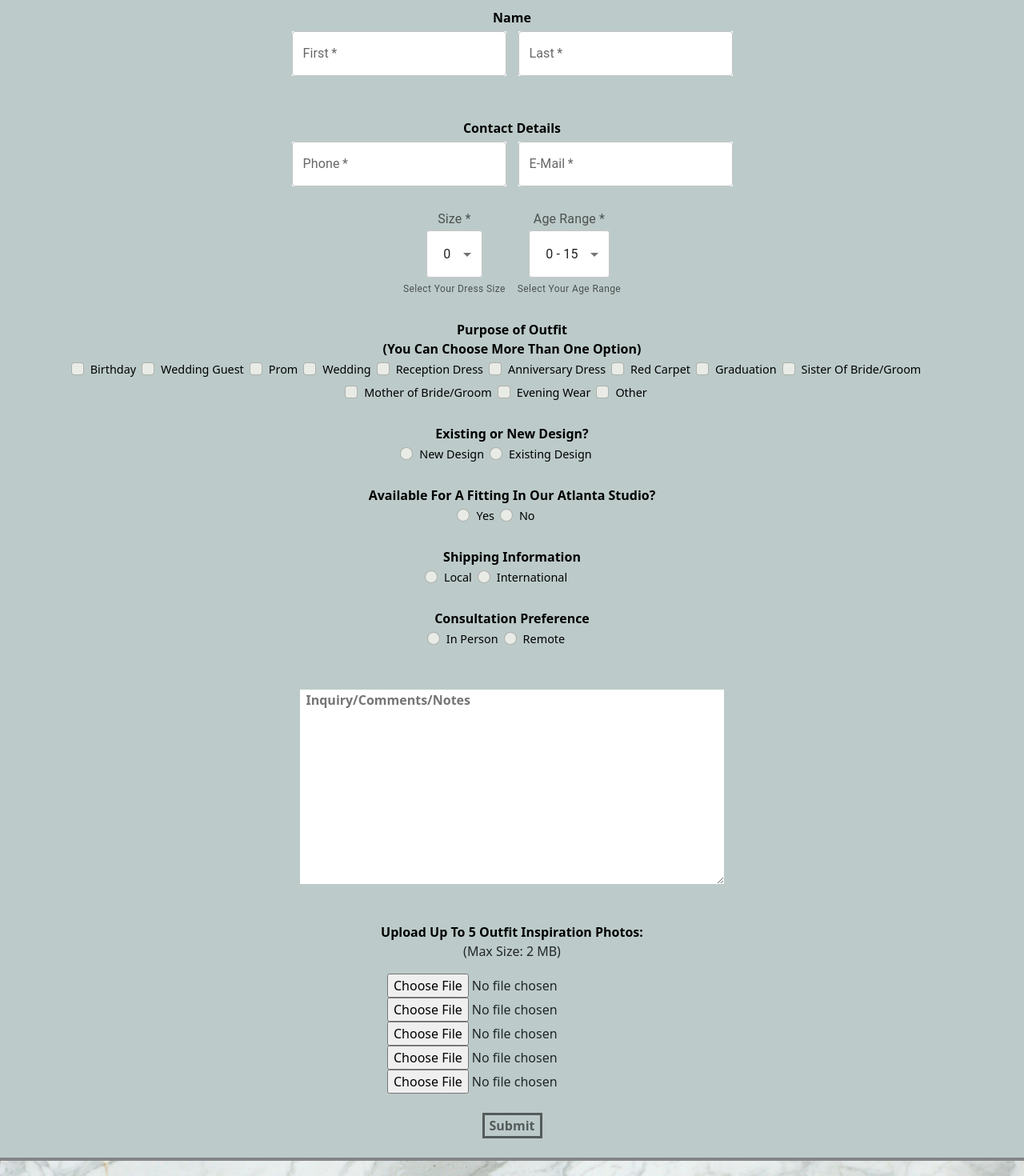
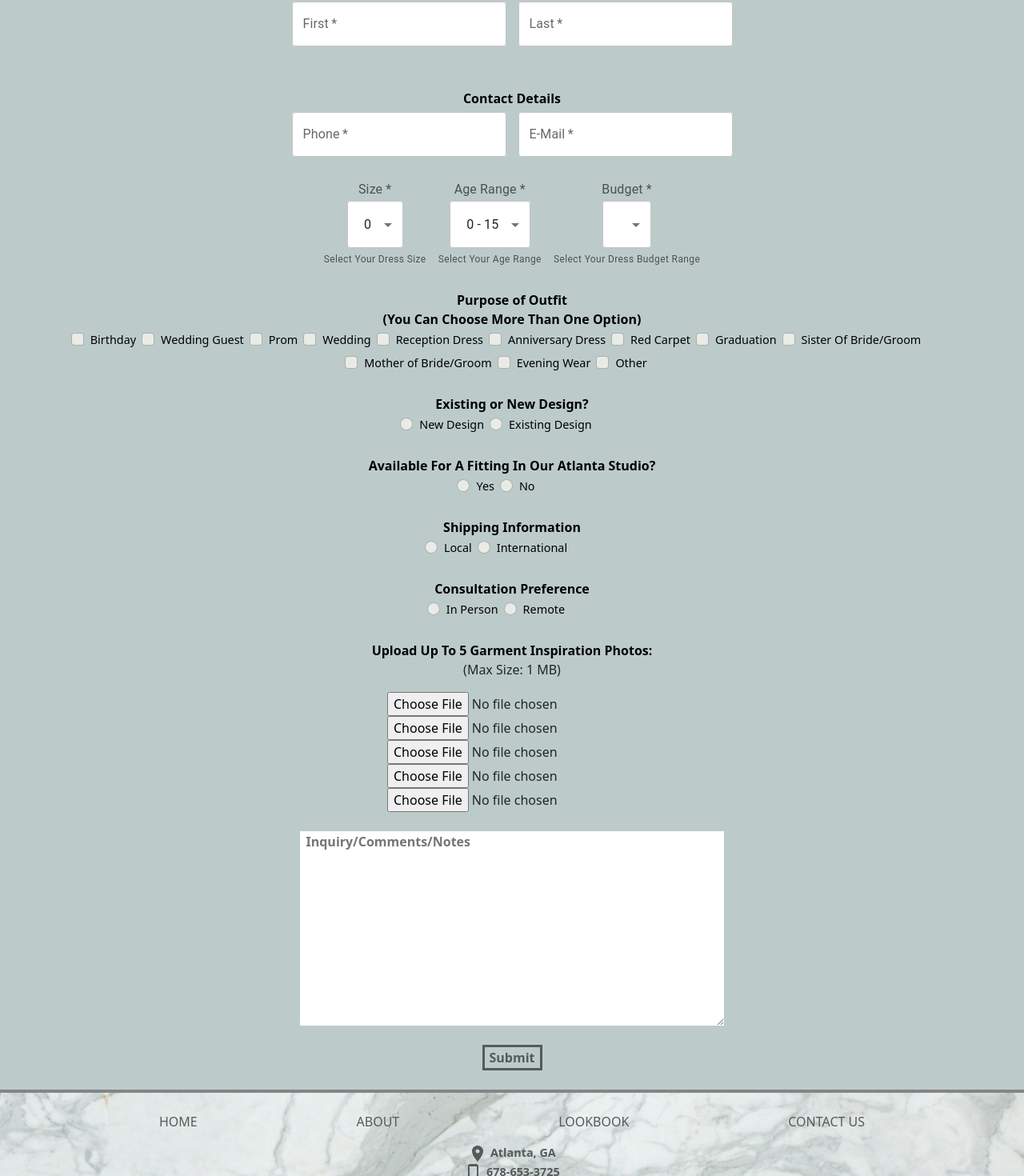
Before and after one commit to SgtHouston/Fashion-Gallery, a React (Create React App) app: page /contact in a window 1280 px wide. Shown: the part 743-2213 px from the top of the page at 80% size. Built offline with nearby package versions, Linux system fonts and the light colour scheme.

Commit message:
added order button to home page-redirect to contact to start order

```diff
--- a/package.json
+++ b/package.json
@@ -11,6 +11,7 @@
     "@testing-library/jest-dom": "^5.14.1",
     "@testing-library/react": "^11.2.7",
     "@testing-library/user-event": "^12.8.3",
+    "axios": "^0.24.0",
     "bootstrap": "^5.1.1",
     "firebase": "^9.6.1",
     "react": "^17.0.2",
--- a/src/Pages/Contact.js
+++ b/src/Pages/Contact.js
@@ -11,13 +11,13 @@ import { useState } from 'react'
 import { actionAddClient } from '../redux/actions/client'
 import { Modal, Button } from 'react-bootstrap'
 import DressVid from '../video/DressVid.mp4'
-import { FormHelperText, InputLabel, MenuItem, Select, TextField } from '@mui/material';
+import { FormHelperText, InputLabel, MenuItem, Select } from '@mui/material';
+// import { styled } from '@mui/material/styles';
+import CSSTextField from '../components/CSSTextField'
 
 
 function Contact() {
-    const dispatch = useDispatch()
-    const [show, setShow] = useState(false);
-    const handleShow = () => setShow(true);
+
     function redirect_Main() {
         var tID = setTimeout(function () {
             window.location.href = "/";
@@ -25,6 +25,9 @@ function Contact() {
             // clear time out.
         }, 0);
     }
+    const dispatch = useDispatch()
+    const [show, setShow] = useState(false);
+    const handleShow = () => setShow(true);
     const handleClose = () => {
         setShow(false)
         redirect_Main()
@@ -40,11 +43,12 @@ function Contact() {
     const [phone, setPhone] = useState('');
     const [shipping, setShipping] = useState('');
     const [comments, setComments] = useState('');
-    const [upload1, setUpload1] = useState({})
-    const [upload2, setUpload2] = useState({})
-    const [upload3, setUpload3] = useState({})
-    const [upload4, setUpload4] = useState({})
-    const [upload5, setUpload5] = useState({})
+    const [budget, setBudget] = useState('');
+    const [upload1, setUpload1] = useState(null)
+    const [upload2, setUpload2] = useState(null)
+    const [upload3, setUpload3] = useState(null)
+    const [upload4, setUpload4] = useState(null)
+    const [upload5, setUpload5] = useState(null)
     const [purpose, setPurpose] = useState({
         Birthday: false,
         WeddingGuest: false,
@@ -66,24 +70,25 @@ function Contact() {
     const handleSubmit = e => {
         e.preventDefault();
         // Capture Info from Contact State
-        client.FName = fname
-        client.LName = lname
-        client.Age = age
-        client.Consultation = consultation
-        client.Size = size
-        client.EMail = email
-        client.Existingnew = existingnew
-        client.Fitting = fitting
-        client.Phone = phone
-        client.Shipping = shipping
-        client.Purpose = purpose
-        client.Comments = comments
-        client.Upload1 = upload1
-        client.Upload2 = upload2
-        client.Upload3 = upload3
-        client.Upload4 = upload4
-        client.Upload5 = upload5
-        // console.log(client)
+        client.FName = fname;
+        client.LName = lname;
+        client.Age = age;
+        client.Consultation = consultation;
+        client.Size = size;
+        client.EMail = email;
+        client.Existingnew = existingnew;
+        client.Fitting = fitting;
+        client.Phone = phone;
+        client.Shipping = shipping;
+        client.Purpose = purpose;
+        client.Comments = comments;
+        client.Budget = budget;
+        client.Upload1 = upload1;
+        client.Upload2 = upload2;
+        client.Upload3 = upload3;
+        client.Upload4 = upload4;
+        client.Upload5 = upload5;
+
 
         // Submit info as client and dispatch to redux for global state
         dispatch(actionAddClient(client))
@@ -93,6 +98,7 @@ function Contact() {
         // Refresh page on close or redirect to other
 
     }
+
 
 
 
@@ -116,23 +122,23 @@ function Contact() {
                             <label htmlFor="contact-names" className="form-check">Name </label>
                             <div className="contact-names">
                                 <div className="form-check">
-                                    <TextField id="fnameinput" label="First" variant="outlined" type="text" placeholder="Your First Name" value={fname} onChange={e => setFName(e.target.value)} required />
+                                    <CSSTextField id="fnameinput" label="First" variant="outlined" type="text" placeholder="Your First Name" value={fname} onChange={e => setFName(e.target.value)} required />
                                 </div>
                                 <div className="form-check">
-                                    <TextField  id="lnameinput" label="Last" variant="outlined" type="text" placeholder="Your Last Name" value={lname} onChange={e => setLName(e.target.value)} required />
+                                    <CSSTextField id="lnameinput" label="Last" variant="outlined" type="text" placeholder="Your Last Name" value={lname} onChange={e => setLName(e.target.value)} required />
                                 </div>
                             </div>
                         </fieldset>
-                        <br/>
+                        <br />
                         <fieldset>
                             <label htmlFor="contact-details" className="form-check">Contact Details </label>
                             <div className="contact-details">
                                 <div className="form-check">
-                                    <TextField  id="phoneinput" label="Phone" variant="outlined" type="tel" placeholder="Your Phone Number" value={phone} onChange={e => setPhone(e.target.value)} required/>
+                                    <CSSTextField id="phoneinput" label="Phone" variant="outlined" type="tel" placeholder="Your Phone Number" value={phone} onChange={e => setPhone(e.target.value)} required />
                                 </div>
 
                                 <div className="form-check">
-                                    <TextField  label="E-Mail" variant="outlined" type="email"  id="emailinput" placeholder="Your E-Mail Address" value={email} onChange={e => setEmail(e.target.value)} required />
+                                    <CSSTextField label="E-Mail" variant="outlined" type="email" id="emailinput" placeholder="Your E-Mail Address" value={email} onChange={e => setEmail(e.target.value)} required />
                                 </div>
                             </div>
                         </fieldset>
@@ -160,7 +166,7 @@ function Contact() {
                                         <MenuItem value={14} > 14 </MenuItem>
                                         <MenuItem value={16} > 16 </MenuItem>
                                     </Select>
-                                    <FormHelperText>Select Your Dress Size</FormHelperText>
+                                    <FormHelperText className="text-center">Select Your Dress Size</FormHelperText>
                                 </div>
                                 <br />
                                 <br />
@@ -184,9 +190,34 @@ function Contact() {
                                         <MenuItem value='41 - 49' > 41 - 49 </MenuItem>
                                         <MenuItem value='50 +' > 50 + </MenuItem>
                                     </Select>
-                                    <FormHelperText>Select Your Age Range</FormHelperText>
+                                    <FormHelperText className="text-center">Select Your Age Range</FormHelperText>
 
                                 </div>
+
+
+                                <div className="selector form-check">
+                                    <InputLabel className="form-check">Budget *</InputLabel>
+                                    <Select
+                                        className="form-check"
+                                        name="Select Your Budget"
+                                        id="budget-selector"
+                                        label="Budget *"
+                                        value={budget}
+                                        onChange={e => setBudget(e.target.value)}
+                                    >
+                                        <MenuItem value='$0 - $499'> $0 - $499 </MenuItem>
+                                        <MenuItem value='$500 - $999' > $500 - $999 </MenuItem>
+                                        <MenuItem value='$1,000 - $1,499' > $1,000 - $1,499 </MenuItem>
+                                        <MenuItem value='$1,500 - $1,999' > $1,500 - $1,999 </MenuItem>
+                                        <MenuItem value='$2,000 - $2,999' > $2,000 - $2,999 </MenuItem>
+                                        <MenuItem value='$3,000 - $3,999' > $3,000 - $3,999 </MenuItem>
+                                        <MenuItem value='$4,000 - $4,999' > $4,000 - $4,999 </MenuItem>
+                                        <MenuItem value='$5,000 +' > $5,000 + </MenuItem>
+                                    </Select>
+                                    <FormHelperText className="text-center">Select Your Dress Budget Range</FormHelperText>
+
+                                </div>
+
                             </div>
                         </fieldset>
 
@@ -312,33 +343,32 @@ function Contact() {
                                 </label>
                             </div>
                         </fieldset>
+                        {/* Requires Pay Plan */}
+                        <div>
+                            <label>Upload Up To 5 Garment Inspiration Photos:</label>
+                            <p>(Max Size: 1 MB)</p>
+                            <div className="inspiration">
+                                <input className="pic-input" type="file" alt=''  onChange={e => setUpload1(e.target.files[0])} />
+                                <input className="pic-input" type="file" alt=''  onChange={e => setUpload2(e.target.files[0])} />
+                                <input className="pic-input" type="file" alt=''  onChange={e => setUpload3(e.target.files[0])} />
+                                <input className="pic-input" type="file" alt=''  onChange={e => setUpload4(e.target.files[0])} />
+                                <input className="pic-input" type="file" alt=''  onChange={e => setUpload5(e.target.files[0])} />
+                            </div>
+                        </div>
                         <br />
 
+
                         {/* Photo Inspiration Inputs x 5 pictures */}
-                        {/* Inquiry Box */}
-                        {/* Budget dropdown */}
-                        {/* MUI Swap Out */}
+                        {/* Height dropdown */}
+                        {/* MUI Swap Out & Color Theme Change*/}
                         <div className="col-md-6 comment_box">
                             <textarea name="comments" cols="50" rows="10" placeholder="Inquiry/Comments/Notes"
                                 required minLength={5} maxLength={500}
                                 className="form-check comments" onChange={e => setComments(e.target.value)} />
                         </div>
                         <br />
-                        <br />
                         <div>
-                            <label>Upload Up To 5 Outfit Inspiration Photos:</label>
-                            <p>(Max Size: 2 MB)</p>
-                            <div className="inspiration">
-                                <input type="file" accept="image/*" onChange={e => setUpload1(e.target.value)} />
-                                <input type="file" accept="image/*" onChange={e => setUpload2(e.target.value)} />
-                                <input type="file" accept="image/*" onChange={e => setUpload3(e.target.value)} />
-                                <input type="file" accept="image/*" onChange={e => setUpload4(e.target.value)} />
-                                <input type="file" accept="image/*" onChange={e => setUpload5(e.target.value)} />
-                            </div>
-                        </div>
-                        <br />
-                        <div>
-                            <button type="submit" className="contact-button" onClick={handleSubmit}>Submit</button>
+                            <button type="submit" className="contact-button" onSubmit={handleSubmit}>Submit</button>
                         </div>
                         <br />
 
--- a/src/Pages/Home.js
+++ b/src/Pages/Home.js
@@ -5,6 +5,8 @@ import Footer from '../components/Footer'
 
 
 function Home() {
+
+
     console.log('%c Welcome To SLR Couture!  Website made by GitHub: @SgtHouston', 'background: #545B5A; color: #fff; padding: 3px; border-radius:8px')
     return (
         <div className="homepage">
--- a/src/componentcss/Contact.css
+++ b/src/componentcss/Contact.css
@@ -138,12 +138,13 @@ fieldset {
 #fnameinput,#lnameinput,#phoneinput,#emailinput {
     min-width:15rem;
     background-color: #fff;
+    border-radius: 5px;
     /* border:1px solid #545B5A; */
 }
 
 #fnameinput:hover, #lnameinput:hover,#phoneinput:hover,#emailinput:hover {
-    outline:#545B5A solid 1px;
     border-radius: 5px;
+
 
 }
 
--- /dev/null
+++ b/src/components/CSSTextField.js
@@ -0,0 +1,27 @@
+import { styled } from '@mui/material/styles';
+import { TextField } from '@mui/material';
+
+const CssTextField = styled(TextField)({
+    // Fieldset label on focus
+    '& label.Mui-focused': {
+        color: '#545B5A',
+    },
+
+    '& .MuiOutlinedInput-root': {
+        '& fieldset': {
+            borderColor: 'none',
+        },
+
+        // Fieldset box on hover
+        '&:hover fieldset': {
+            borderColor: 'black',
+        },
+
+        // Fieldset box on focus
+        '&.Mui-focused fieldset': {
+            borderColor: '#545B5A',
+        },
+    },
+});
+
+export default CssTextField;
--- a/src/components/Footer.js
+++ b/src/components/Footer.js
@@ -33,7 +33,7 @@ function Footer() {
                 <span > <PhoneIphoneIcon/> 678-653-3725 </span><br/>
                 <a className="contact-email" href="https://www.instagram.com/slrcouture/" ><span ><InstagramIcon/> @slrcouture </span></a><br/>
                 <a className="contact-email" title="E-Mail Us @ SLR Couture!" href="mailto: SLRCouture@gmail.com"><span> <EmailIcon/> slrcouture@gmail.com </span></a>
-                <p> <AccessTimeIcon/> Mon-Fri: 9AM - 5PM EST<br/>Sat-Sun: Closed </p>
+                <p> <AccessTimeIcon/> Mon-Fri: 9am - 5pm EST<br/>Sat-Sun: Closed </p>
                 <p> All inquiries will be responded to within 72 business hours. </p>
             </div>
             <p className="footer__text">&#169; 2022  SLR Couture.  All Rights Reserved </p>
--- a/src/components/LandingPane.js
+++ b/src/components/LandingPane.js
@@ -64,6 +64,12 @@ function LandingPane() {
             <div className="text-center">
                 <span className="text-center landing_text"> Custom Formalwear Fitted Just For You </span>
             </div>
+
+            <div className='buttondiv'>
+                <a className="order-link" href="/contact">
+                    <button className="order-button">Start My Order</button>
+                </a>
+            </div>
             <div className="dressdisplay">
                 <div className="landing__img">
                     <img className="img-fluid" src={CustomerWorn5} alt="Customer Worn Dress 5" ></img>
```
Also changed, not shown: src/componentcss/LandingPane.css (+29 -2 lines), src/componentcss/OffCanvasNav.css (+18 -0 lines), src/components/OffCanvasNav.js (+10 -3 lines), src/redux/reducers/client.js (+7 -6 lines), 1 other file (tests, documents, lock files or other folders). Lines whose indentation alone changed are shown as unchanged.
